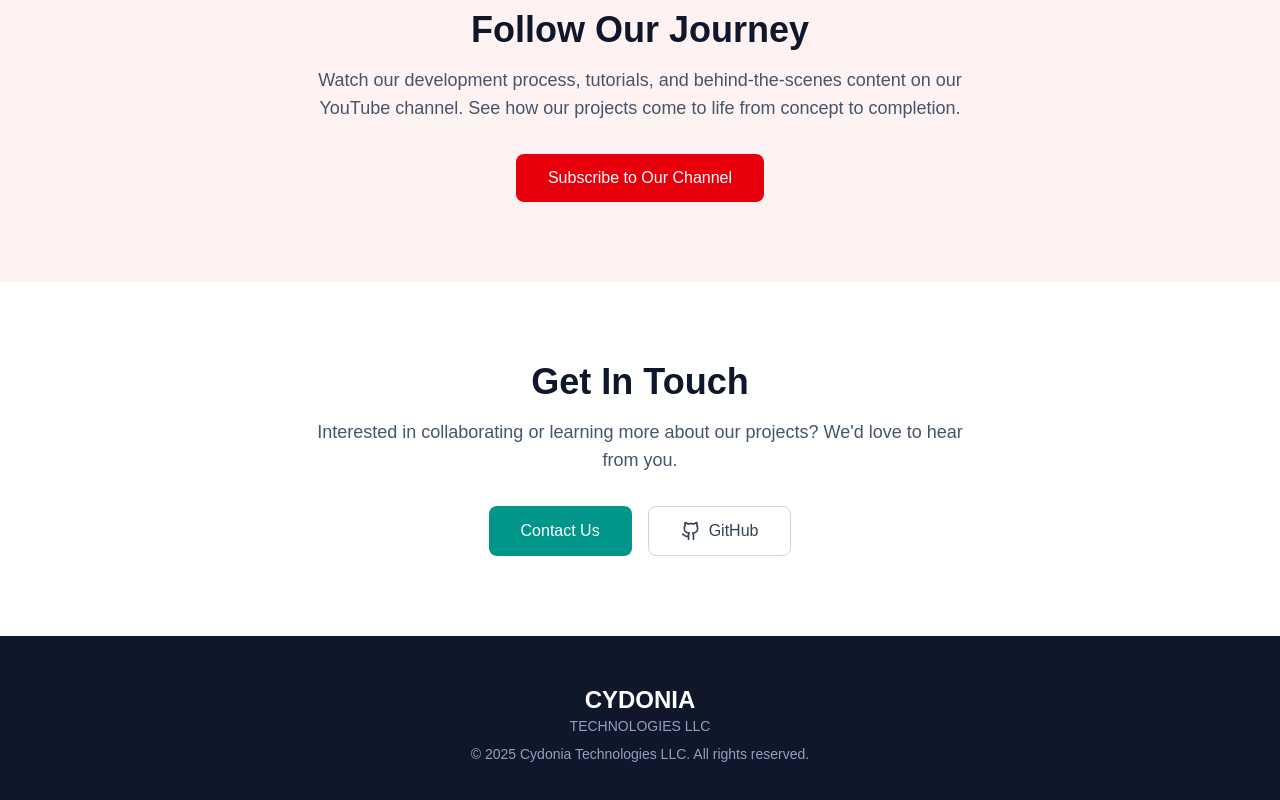
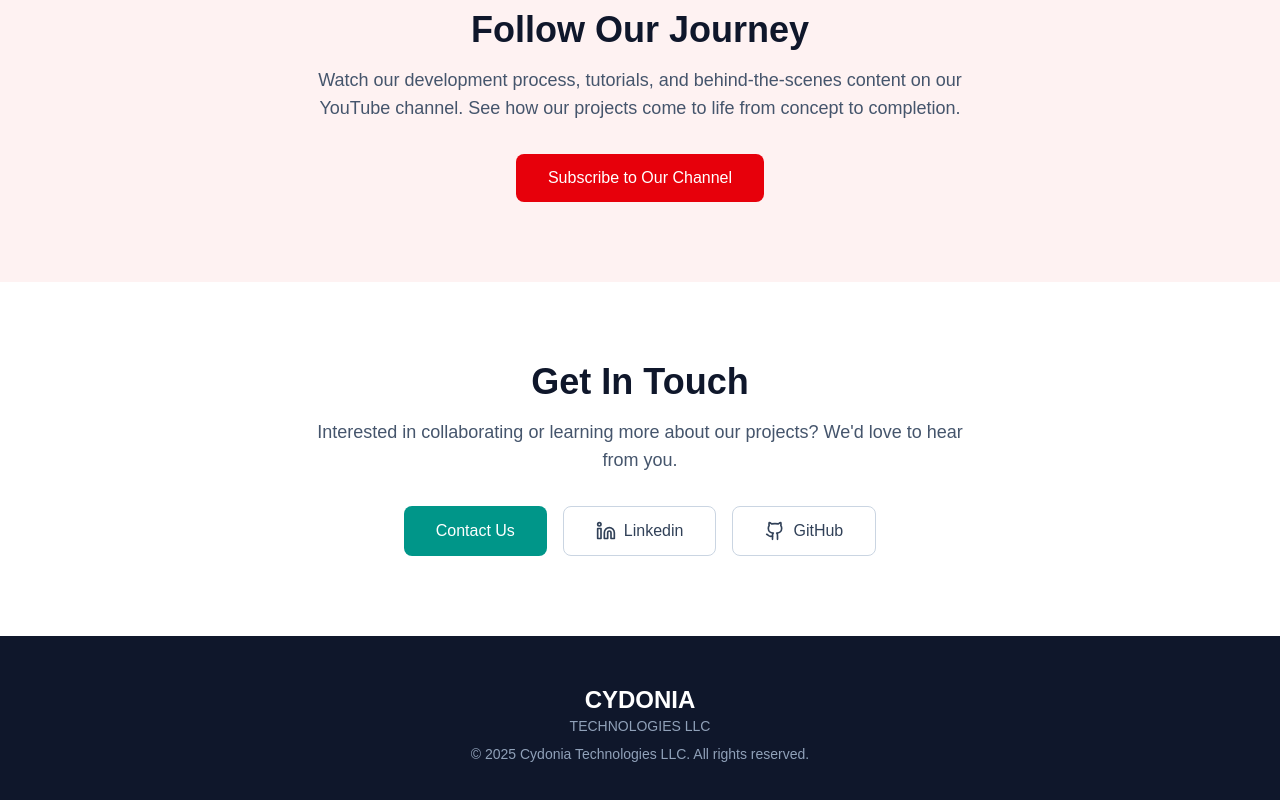
Before and after one commit to Cydonia-Technologies/cydoniatech.org, a Next.js app: page / in a window 1280 px wide. Shown: the part 2783-3583 px from the top of the page. Built offline with nearby package versions, Linux system fonts and the light colour scheme.

Commit message:
Add Linkedin button to Get In Touch

```diff
--- a/src/components/CydoniaTechnologies.tsx
+++ b/src/components/CydoniaTechnologies.tsx
@@ -257,6 +257,10 @@ export default function CydoniaTechnologies() {
               <button className="bg-teal-600 text-white px-8 py-3 rounded-lg font-medium hover:bg-teal-700 transition-colors">
                 Contact Us
               </button>
+              <a href="hhttps://www.linkedin.com/company/cydonia-technologies-llc/about" target="_blank"><button className="flex items-center justify-center gap-2 border border-slate-300 text-slate-700 px-8 py-3 rounded-lg font-medium hover:bg-slate-50 transition-colors">
+                <LinkedinIcon className="w-5 h-5" />
+              Linkedin
+              </button></a>
               <a href="https://github.com/Cydonia-Technologies" target="_blank"><button className="flex items-center justify-center gap-2 border border-slate-300 text-slate-700 px-8 py-3 rounded-lg font-medium hover:bg-slate-50 transition-colors">
                 <Github className="w-5 h-5" />
                 GitHub
```
